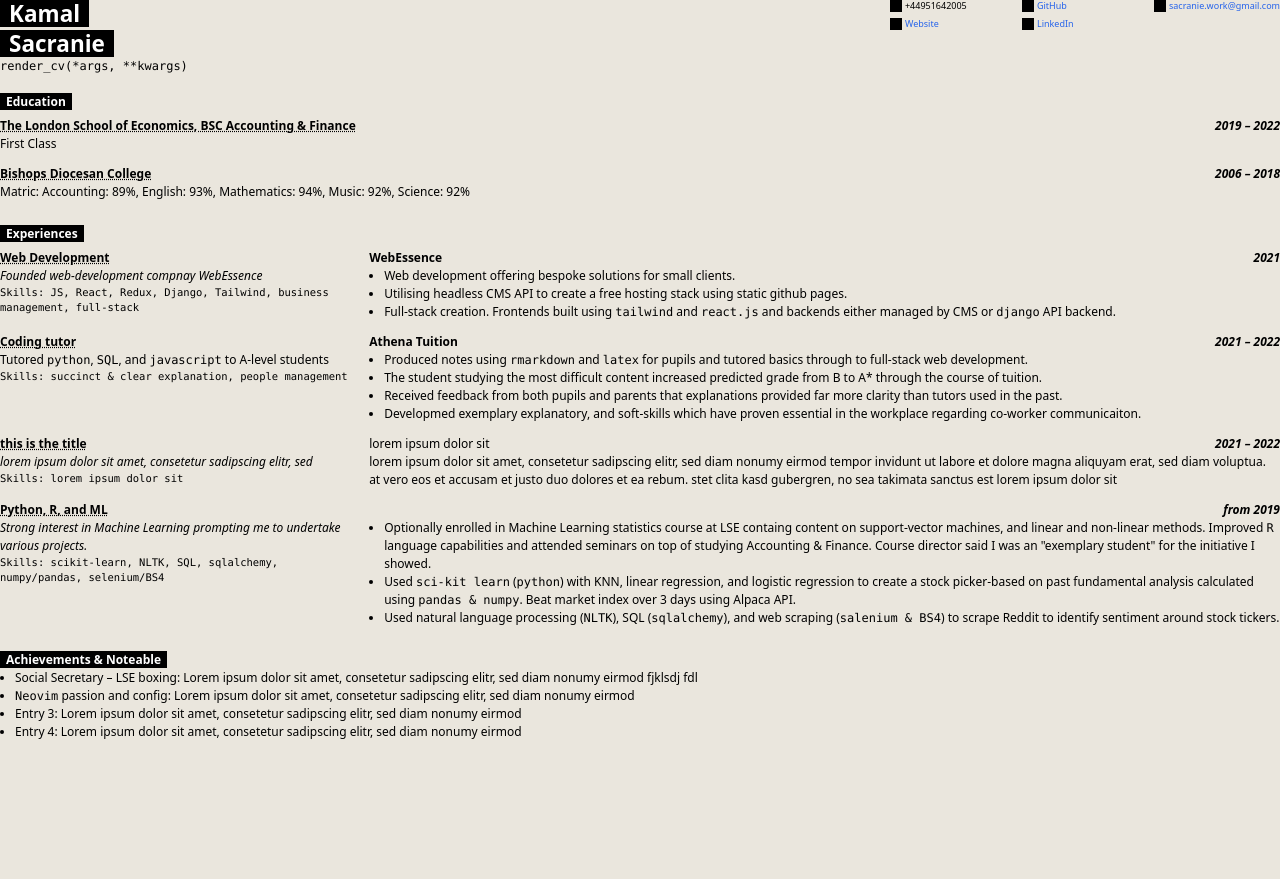
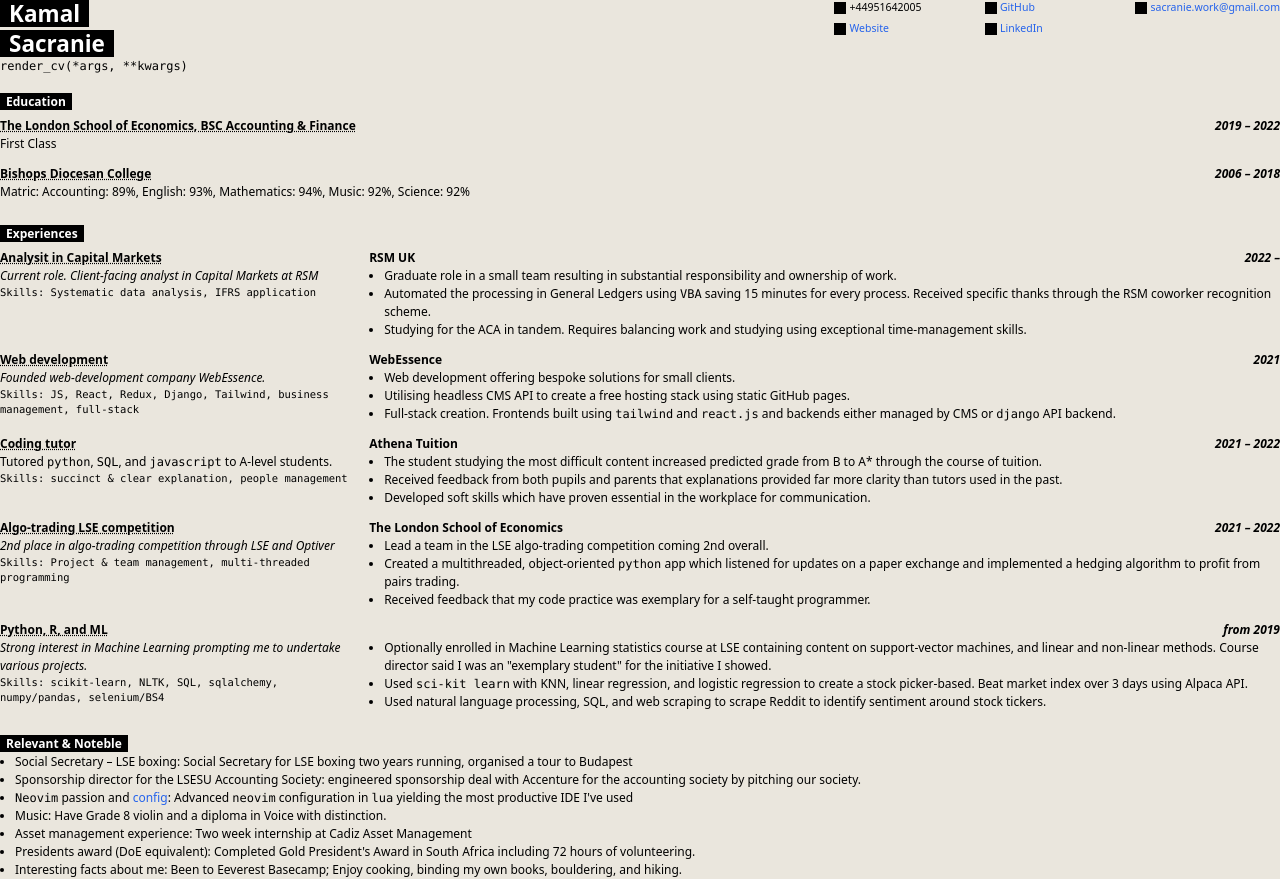
Before and after one commit to kamalsacranie/cv-gatsby, a Gatsby site: page / in a window 1280 px wide. Before the commit the page ends 800 px from the top, so only its background shows below. Built offline with nearby package versions, Linux system fonts and the light colour scheme; Gatsby itself is replaced by a stand-in of ours.

Commit message:
CV 301022

```diff
--- a/src/components/ContactGridComponent.tsx
+++ b/src/components/ContactGridComponent.tsx
@@ -6,7 +6,7 @@
 const ContactGrid = () => {
     return (
         <div>
-            <div className="grid grid-cols-3 gap-2 text-xs">
+            <div className="grid grid-cols-3 gap-2 text-sm">
                 {Object.values(contactDetails).map(({ data, icon }) => {
                     return (
                         <div className="flex align-middle">
--- a/src/data/cvEntries.tsx
+++ b/src/data/cvEntries.tsx
@@ -12,18 +12,35 @@
     },
 };
 export const experiences = {
+    "RSM UK": {
+        brief: {
+            title: "**Analysit in Capital Markets**",
+            date: "***2022 &ndash;***",
+            description:
+                "*Current role. Client-facing analyst in Capital Markets at RSM*",
+            skills: "Systematic data analysis, IFRS application",
+        },
+        main: {
+            place: "**RSM UK**",
+            body: `
+- Graduate role in a small team resulting in substantial responsibility and ownership of work.
+- Automated the processing in General Ledgers using \`VBA\` saving 15 minutes for every process. Received specific thanks through the RSM coworker recognition scheme.
+- Studying for the ACA in tandem. Requires balancing work and studying using exceptional time-management skills.
+`,
+        },
+    },
     "Web development": {
         brief: {
-            title: "**Web Development**",
+            title: "**Web development**",
             date: "***2021***",
-            description: "*Founded web-development compnay WebEssence*",
+            description: "*Founded web-development company WebEssence.*",
             skills:
                 "JS, React, Redux, Django, Tailwind, business management, full-stack",
         },
         main: {
             body: `
 - Web development offering bespoke solutions for small clients.
-- Utilising headless CMS API to create a free hosting stack using static github pages.
+- Utilising headless CMS API to create a free hosting stack using static GitHub pages.
 - Full-stack creation. Frontends built using \`tailwind\` and \`react.js\` and backends either managed by CMS or \`django\` API backend.
 `,
             place: "**WebEssence**",
@@ -34,30 +51,33 @@
             title: "**Coding tutor**",
             date: "***2021 &ndash; 2022***",
             description:
-                "Tutored `python`, `SQL`, and `javascript` to A-level students",
+                "Tutored `python`, `SQL`, and `javascript` to A-level students.",
             skills: "succinct & clear explanation, people management",
         },
         main: {
             body: `
-- Produced notes using \`rmarkdown\` and \`latex\` for pupils and tutored basics through to full-stack web development.
 - The student studying the most difficult content increased predicted grade from B to A* through the course of tuition.
 - Received feedback from both pupils and parents that explanations provided far more clarity than tutors used in the past.
-- Developmed exemplary explanatory, and soft-skills which have proven essential in the workplace regarding co-worker communicaiton.
+- Developed soft skills which have proven essential in the workplace for communication.
 `,
             place: "**Athena Tuition**",
         },
     },
     "Algorithic trading": {
         brief: {
-            title: "**this is the title**",
+            title: "**Algo-trading LSE competition**",
             date: "***2021 &ndash; 2022***",
             description:
-                "*lorem ipsum dolor sit amet, consetetur sadipscing elitr, sed*",
-            skills: "lorem ipsum dolor sit",
+                "*2nd place in algo-trading competition through LSE and Optiver*",
+            skills: "Project & team management, multi-threaded programming",
         },
         main: {
-            body: "lorem ipsum dolor sit amet, consetetur sadipscing elitr, sed diam nonumy eirmod tempor invidunt ut labore et dolore magna aliquyam erat, sed diam voluptua. at vero eos et accusam et justo duo dolores et ea rebum. stet clita kasd gubergren, no sea takimata sanctus est lorem ipsum dolor sit",
-            place: "lorem ipsum dolor sit",
+            body: `
+- Lead a team in the LSE algo-trading competition coming 2nd overall.
+- Created a multithreaded, object-oriented \`python\` app which listened for updates on a paper exchange and implemented a hedging algorithm to profit from pairs trading.
+- Received feedback that my code practice was exemplary for a self-taught programmer.
+`,
+            place: "**The London School of Economics**",
         },
     },
     "Machine learning": {
@@ -71,9 +91,9 @@
         },
         main: {
             body: `
-- Optionally enrolled in Machine Learning statistics course at LSE containg content on support-vector machines, and linear and non-linear methods. Improved \`R\` language capabilities and attended seminars on top of studying Accounting & Finance. Course director said I was an "exemplary student" for the initiative I showed.
-- Used \`sci-kit learn\` (\`python\`) with KNN, linear regression, and logistic regression to create a stock picker-based on past fundamental analysis calculated using \`pandas & numpy\`. Beat market index over 3 days using Alpaca API.
-- Used natural language processing (\`NLTK\`), SQL (\`sqlalchemy\`), and web scraping (\`salenium & BS4\`) to scrape Reddit to identify sentiment around stock tickers.
+- Optionally enrolled in Machine Learning statistics course at LSE containing content on support-vector machines, and linear and non-linear methods. Course director said I was an "exemplary student" for the initiative I showed.
+- Used \`sci-kit learn\` with KNN, linear regression, and logistic regression to create a stock picker-based. Beat market index over 3 days using Alpaca API.
+- Used natural language processing, SQL, and web scraping to scrape Reddit to identify sentiment around stock tickers.
 `,
         },
     },
@@ -81,15 +101,25 @@
 
 export const achievableNoteworthy = {
     "Social Secretary &ndash; LSE boxing": {
-        body: "Lorem ipsum dolor sit amet, consetetur sadipscing elitr, sed diam nonumy eirmod fjklsdj fdl",
+        body: "Social Secretary for LSE boxing two years running, organised a tour to Budapest",
     },
-    "`Neovim` passion and config": {
-        body: "Lorem ipsum dolor sit amet, consetetur sadipscing elitr, sed diam nonumy eirmod",
+    "Sponsorship director for the LSESU Accounting Society": {
+        body: "engineered sponsorship deal with Accenture for the accounting society by pitching our society.",
     },
-    "Entry 3": {
-        body: "Lorem ipsum dolor sit amet, consetetur sadipscing elitr, sed diam nonumy eirmod",
+    "`Neovim` passion and [config](https://github.com/kamalsacranie/nvim-config)":
+    {
+        body: "Advanced `neovim` configuration in `lua` yielding the most productive IDE I've used",
     },
-    "Entry 4": {
-        body: "Lorem ipsum dolor sit amet, consetetur sadipscing elitr, sed diam nonumy eirmod",
+    Music: {
+        body: "Have Grade 8 violin and a diploma in Voice with distinction.",
+    },
+    "Asset management experience": {
+        body: "Two week internship at Cadiz Asset Management",
+    },
+    "Presidents award (DoE equivalent)": {
+        body: "Completed Gold President's Award in South Africa including 72 hours of volunteering.",
+    },
+    "Interesting facts about me": {
+        body: "Been to Eeverest Basecamp; Enjoy cooking, binding my own books, bouldering, and hiking.",
     },
 };
--- a/src/pages/index.tsx
+++ b/src/pages/index.tsx
@@ -57,7 +57,7 @@
             </div>
             <div>
                 <TextOnBg addClass="font-extrabold capitalize px-2">
-                    <span>Achievements & noteable</span>
+                    <span>Relevant & noteble</span>
                 </TextOnBg>
                 <ul>
                     {Object.keys(achievableNoteworthy).map((entry) => {
--- a/src/styles/global.css
+++ b/src/styles/global.css
@@ -13,10 +13,10 @@
 /* setting up margins and general spacing */
 :root {
   --page-width: 8.5in;
-  --pagedjs-margin-right: 0.5in;
-  --pagedjs-margin-left: 0.5in;
-  --pagedjs-margin-top: 0.5in;
-  --pagedjs-margin-bottom: 0.5in;
+  --pagedjs-margin-right: 0.23in;
+  --pagedjs-margin-left: 0.23in;
+  --pagedjs-margin-top: 0.2in;
+  --pagedjs-margin-bottom: 0.2in;
   --root-font-size: 12pt;
   --viewer-pages-spacing: 12px;
   --viewer-shadow-color: #313131; /* this marks the pages */
```
